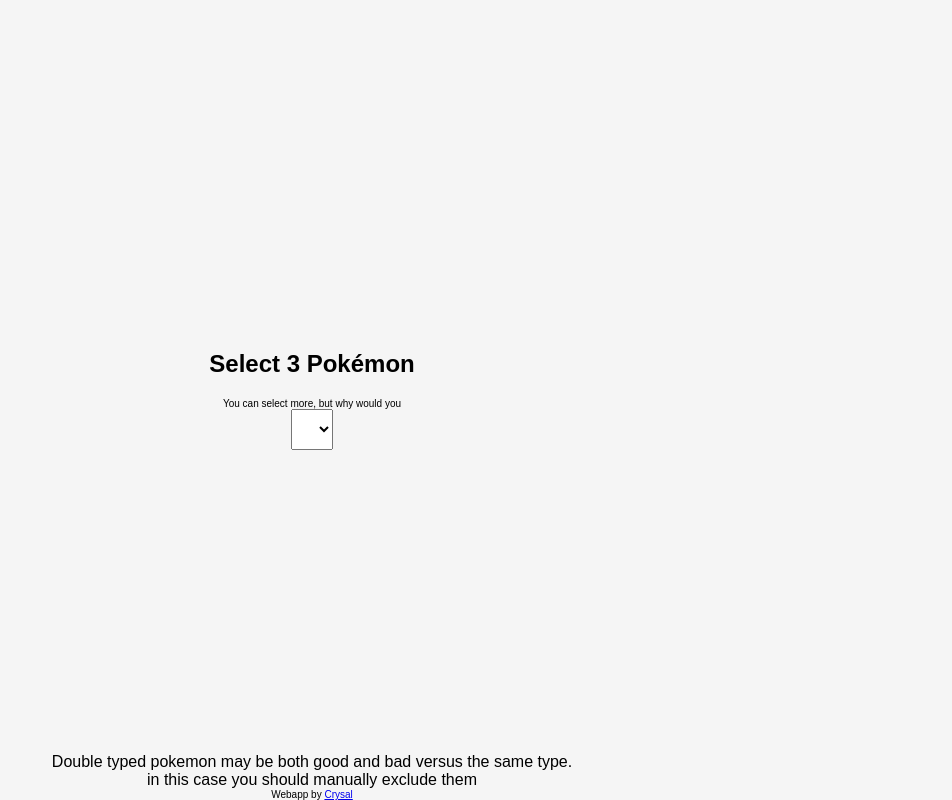
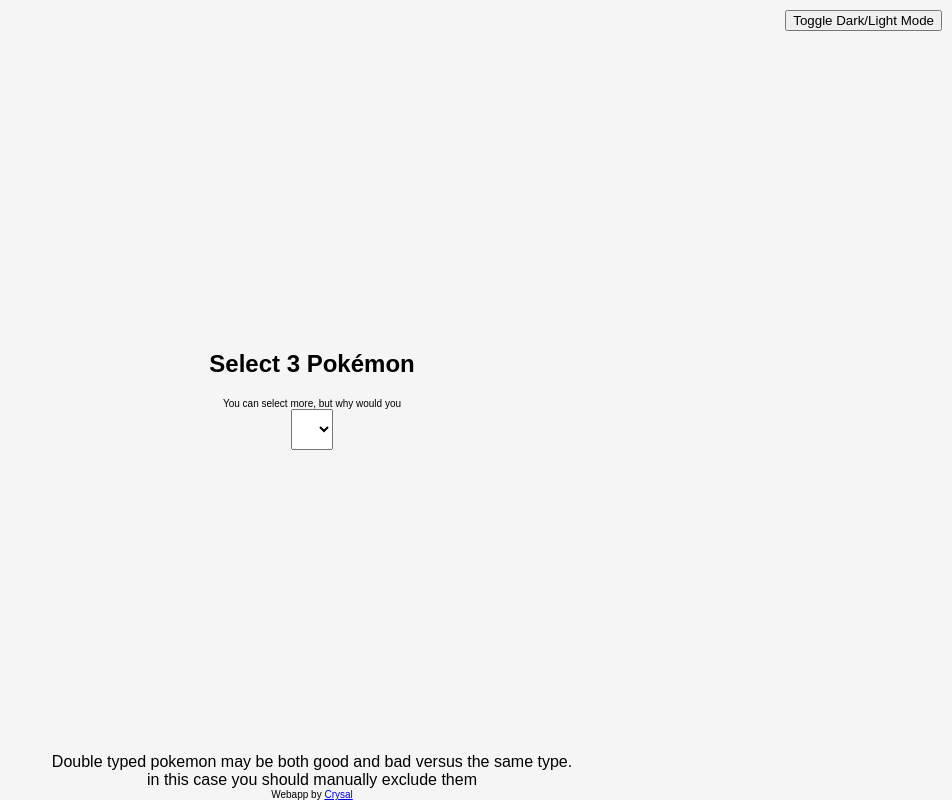
Before and after one commit to crysal/POGO-type-matchup-visualizer, a plain HTML site: page index.html in a window 1280 px wide. Shown: the whole page, without its empty margins (328-1280 px from the left). Drawn offline with Linux system fonts and the light colour scheme; no server answers.

Commit message:
Update index.html
added darkmode

```diff
--- a/index.html
+++ b/index.html
@@ -8,6 +8,7 @@
 </head>
 <body>
     <div id="app">
+	<button id="modeSwitch">Toggle Dark/Light Mode</button>
         <div>
             <h2>Select 3 Pokémon</h2>
 			<p style="font-size: 10px; text-align: center">You can select more, but why would you</p>
```
